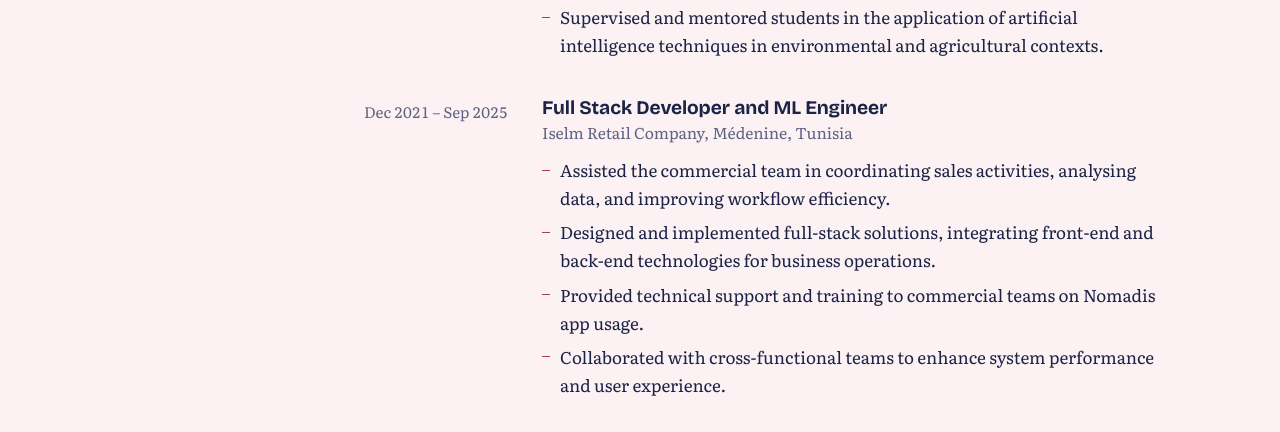
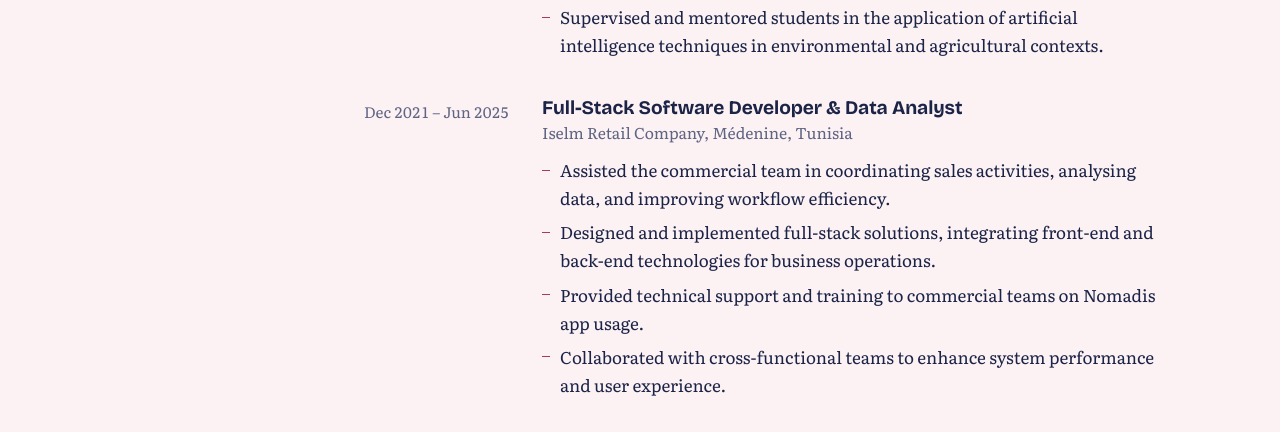
Before and after one commit to inesNeji/inesneji.github.io, a plain HTML site: page index.html in a window 1280 px wide. Shown: the part 2635-3067 px from the top of the page. Drawn offline with nearby package versions, Linux system fonts and the light colour scheme.

Commit message:
Update job title and dates in index.html

```diff
--- a/index.html
+++ b/index.html
@@ -426,9 +426,9 @@
             </div>
           </article>
           <article class="entry">
-            <p class="when">Dec 2021 – Sep 2025</p>
+            <p class="when">Dec 2021 – Jun 2025</p>
             <div class="what">
-              <h3>Full Stack Developer and ML Engineer</h3>
+              <h3>Full-Stack Software Developer & Data Analyst</h3>
               <p class="where">Iselm Retail Company, Médenine, Tunisia</p>
               <ul>
                 <li>Assisted the commercial team in coordinating sales activities, analysing data, and improving workflow efficiency.</li>
```
